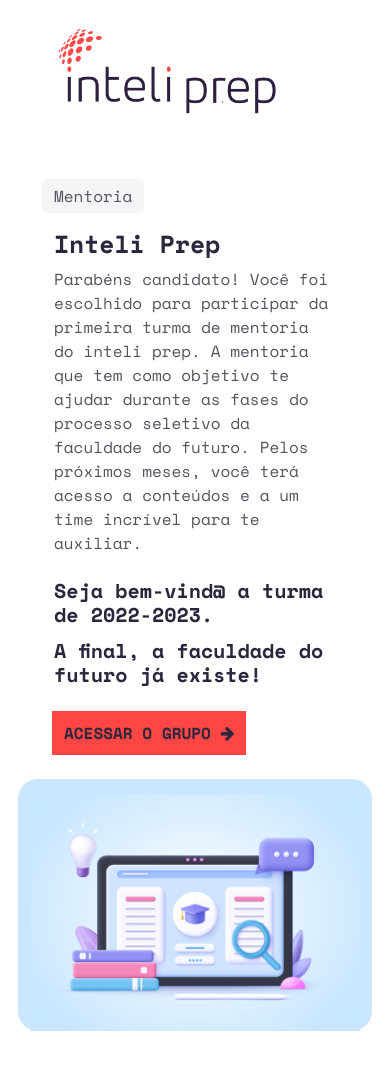
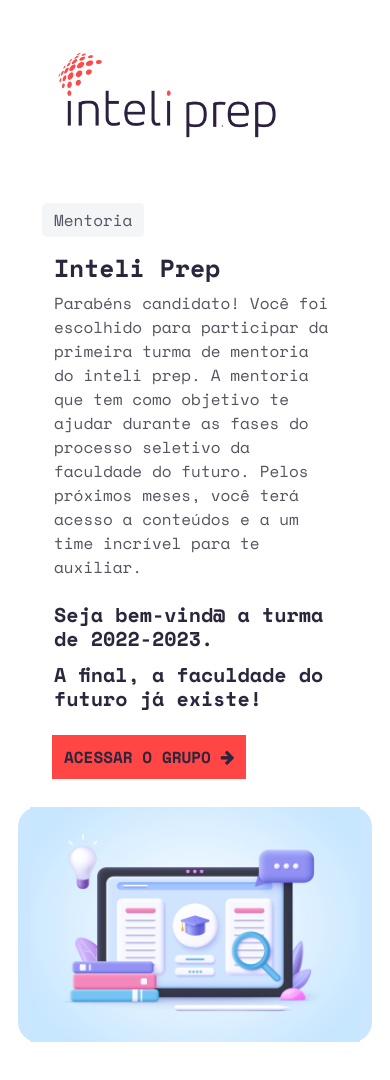
Before and after one commit to gustavofdeoliveira/inteli-prep-2022, a plain HTML site: page index.html in a window 390 px wide. Drawn offline with nearby package versions, Linux system fonts and the light colour scheme.

Commit message:
Finalizado

```diff
--- a/css/style.css
+++ b/css/style.css
@@ -2,56 +2,60 @@
     font-family: "SpaceMono-Bold";
     src: url('../fonts/SpaceMono-Bold.ttf');
 }
+
 @font-face {
     font-family: "SpaceMono-Regular";
     src: url('../fonts/SpaceMono-Regular.ttf');
 }
 
-.img-resultado {
-    width: 100%;
-    height: 100%;
-    margin-top: 5%;
-}
 
 body {
     width: 100%;
     overflow-x: hidden;
     height: 100%;
-    padding:  0px 30px;
-   min-height: 600px;
-   color: #D1D5D5;
-   margin-bottom: 40px;
+    padding: 0px 30px;
+    min-height: 600px;
 }
+
+.img-resultado {
+    width: 100%;
+    height: 100%;
+}
+
 
 .container-right {
     height: 100%;
     background-color: #CBE7FF;
     border-radius: 20px;
-    margin-bottom: 40px;
+    min-height: 550px;
+    vertical-align: middle;
+    display: flex;
 }
 
-h3, h1, h2, h3, h4, h5{
-font-family: "SpaceMono-Bold";
-color: #2C263D;
+h3, h1, h2, h3, h4, h5 {
+    font-family: "SpaceMono-Bold";
+    color: #2C263D;
 }
-p{
+
+p {
     font-family: "SpaceMono-Regular";
     color: #535460;
 }
 
-.mentoria{
+.mentoria {
     border-radius: 5px;
     padding: 5px;
     background-color: #F3F5F7;
     width: max-content !important;
 }
-.logo{
+
+.logo {
     width: 100% !important;
     max-width: 250px !important;
     margin-bottom: 40px;
 }
 
-.button{
+.button {
     padding: 10px;
     background-color: #FF4645;
     color: #2C263D;
@@ -59,8 +63,21 @@
     margin-left: 10px;
     text-decoration: none;
     font-family: "SpaceMono-Bold";
+    margin-bottom: 20px;
 }
-.button:hover{
+
+.button:hover {
     color: #FF4645;
     background-color: #2C263D;
 }
+
+@media (max-width: 576px){
+    .container-right{
+        min-height: unset;
+
+    }
+    body{
+        margin-top: 40px !important;
+        margin-bottom: 40px !important;
+    }
+}
--- a/index.html
+++ b/index.html
@@ -18,7 +18,7 @@
 
 <body>
     <div class="row align-items-center">
-        <div class="col-sm-12 col-md-6 align-items-center d-grid h-100 mt-4">
+        <div class="col-sm-12 col-md-12 col-lg-6 align-items-center d-grid h-100 mt-2">
             <div class="container">
                 <div class="row">
                     <img class="logo" src="img/logo.png" alt="logo inteli prep">
@@ -44,7 +44,7 @@
                 </div>
             </div>
         </div>
-        <div class="col-sm-12 col-md-6 h-100 mt-4">
+        <div class="col-sm-12 col-md-12 col-lg-6 h-100 mt-2">
             <div class="row ">
                 <div class="col-sm-12 container-right align-items-center">
                     <img class="img-resultado" src="img/iStock-1325167730.jpg" alt="imagem">
```
